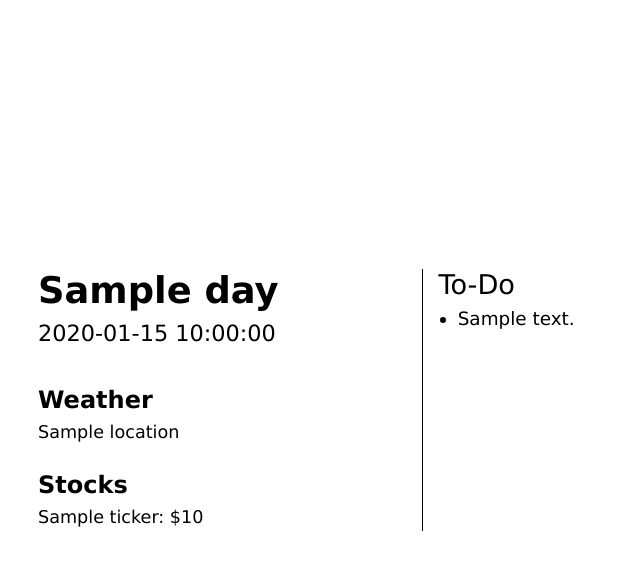
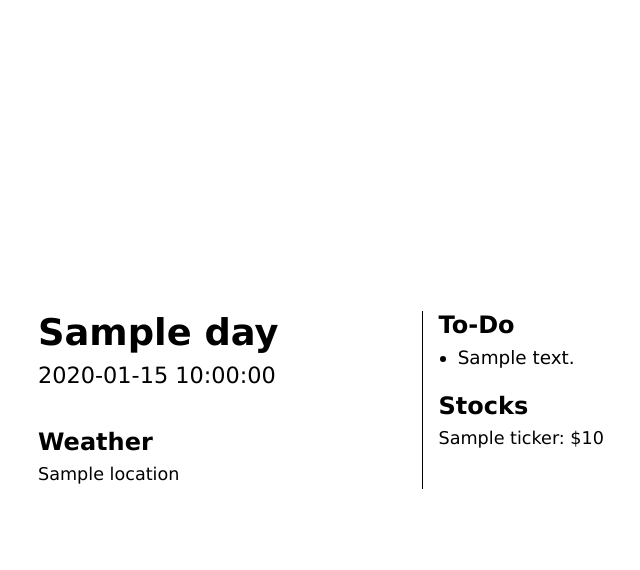
Before and after one commit to andocmdo/eink-display-control-panel, a Flask app: template templates/preview.html in a window 1280 px wide. Shown: the top 570 px of the page, without its empty margins (218-858 px from the left). Run offline with Flask 3, Linux system fonts and the light colour scheme; the template is opened without the code that fills it: most values are stand-ins (such as "Sample title", 1, 10 or a date in 2020).

Commit message:
i cleaned up the layout a bit

```diff
--- a/templates/preview.html
+++ b/templates/preview.html
@@ -91,7 +91,8 @@
       }
 
       .todo-title {
-        font-size: 1.7rem;
+        font-size: 1.5rem;
+        font-weight: bold;
         margin-bottom: 0.5rem;
       }
 
@@ -121,25 +122,28 @@
             {% endif %}
           {% endfor %}
         </div>
+      </div>
 
-        <div class="stocks-section">
-          <div class="stocks-title">Stocks</div>
+      <div class="right">
+        <div class="todo-section">
+        <div class="todo-title">To-Do</div>
+          <ul>
+            {% for todo in todos %}
+              {% if todo.text.strip() %}
+                <li>{{ todo.text }}</li>
+              {% endif %}
+            {% endfor %}
+          </ul>
+        </div>
+
+      <div class="stocks-section">
+        <div class="stocks-title">Stocks</div>
           {% for stock in stocks %}
             <div class="stock-item">{{ stock.ticker }}: ${{ stock.price }}</div>
           {% endfor %}
         </div>
       </div>
 
-      <div class="right">
-        <div class="todo-title">To-Do</div>
-        <ul>
-          {% for todo in todos %}
-            {% if todo.text.strip() %}
-              <li>{{ todo.text }}</li>
-            {% endif %}
-          {% endfor %}
-        </ul>
-      </div>
     </main>
   </body>
 </html>
```
Also changed, not shown: 1 other file.
